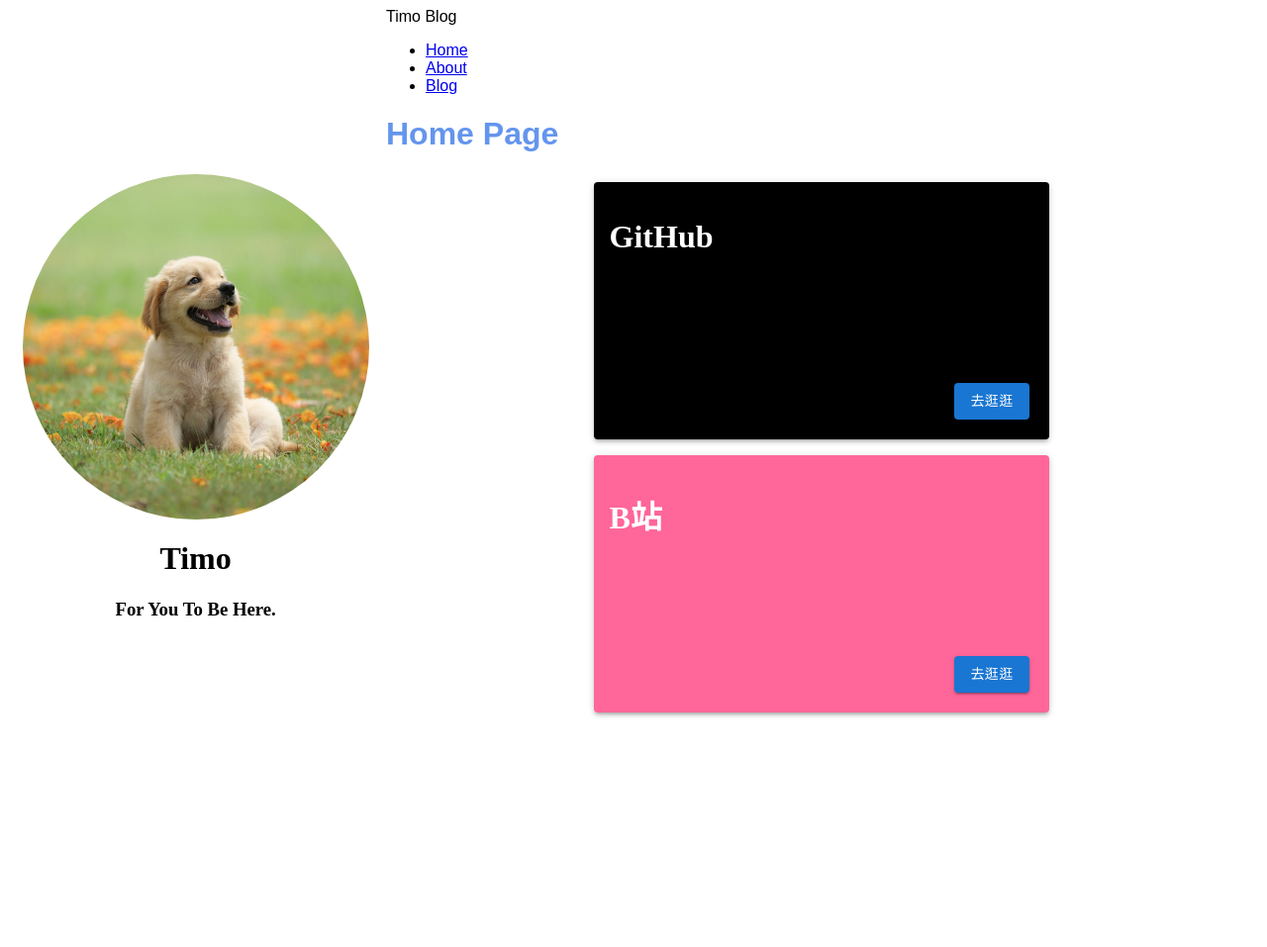
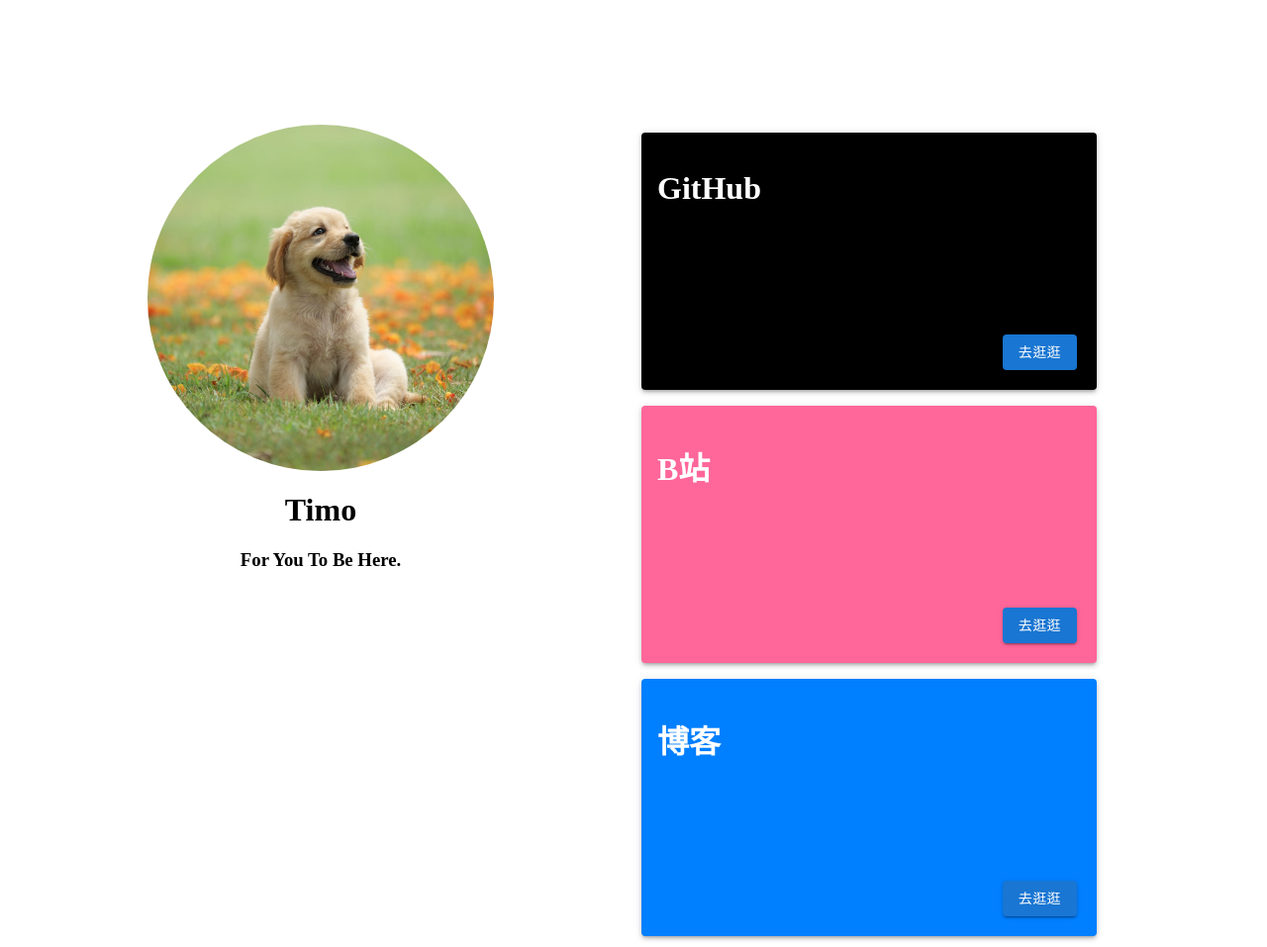
Before and after one commit to nju123/timo-blog, a Gatsby site: page / in a window 1280 px wide. Shown: the whole page at 99% size. Before the commit the page ends 800 px from the top, so only its background shows below. Built offline with nearby package versions, Linux system fonts and the light colour scheme; Gatsby itself is replaced by a stand-in of ours.

Commit message:
change the style

```diff
--- a/src/pages/index.js
+++ b/src/pages/index.js
@@ -9,21 +9,17 @@
 const IndexPage = () => {
   return (
     <Box>
-      <Layout pageTitle="Home Page">
-      </Layout>
+
 
       <Box sx={{
         display: 'flex',
         flexWrap: 'wrap',
-        // '& > Box':{
-        //   flex: '1 1 50%',
-        //   padding:'8px',
-        // }
+        marginTop:"10%",
       }}>
 
 
         <Box sx={{
-          width: "30%",
+          width: "50%",
           height: "100%",
           alignItems: 'center',
           textAlign: "center"
@@ -44,13 +40,14 @@
         <Box sx={{
           display: 'flex',
           flexDirection: 'Column',
-          alignItems: 'center',
-          width: "70%",
+          alignItems: 'left',
+          width: "50%",
           height: "100%",
           margin: 'auto',
         }}>
           <HomeCard color="black" headText="GitHub" buttonText="去逛逛" buttonLink="https://github.com/nju123"></HomeCard>
           <HomeCard color="#FF6699" headText="B站" buttonText="去逛逛" buttonLink="https://space.bilibili.com/457257865?spm_id_from=333.1007.0.0"></HomeCard>
+          <HomeCard color="#007FFF" headText="博客" buttonText="去逛逛" buttonLink="\blog"></HomeCard>
         </Box>
 
       </Box>
```
